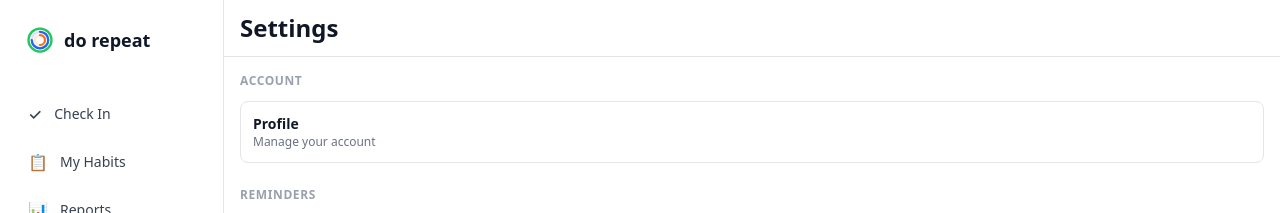
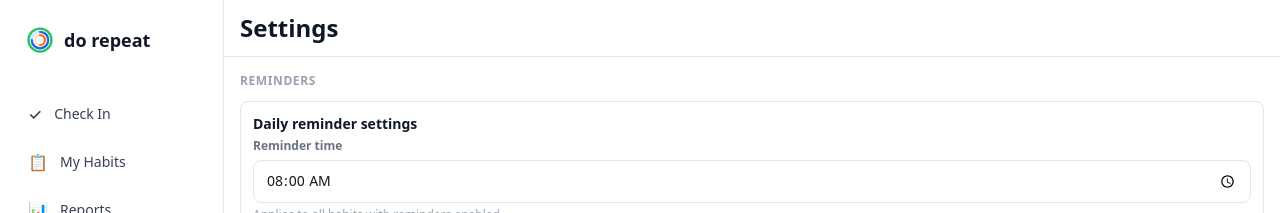
Before and after one commit to salayhin/do-repeat-web, a Next.js app: page /settings in a window 1280 px wide. Shown: the top 213 px of the page. Built offline with nearby package versions, Linux system fonts and the light colour scheme; no server answers.

Commit message:
Progress bar fixing

```diff
--- a/app/(app)/settings/page.tsx
+++ b/app/(app)/settings/page.tsx
@@ -1,5 +1,5 @@
 'use client'
-import { UserButton, SignOutButton } from '@clerk/nextjs'
+import { SignOutButton } from '@clerk/nextjs'
 import { useState, useEffect } from 'react'
 import { useUIStore } from '@/src/stores/uiStore'
 import { getLocalDate } from '@/src/lib/dateUtils'
@@ -82,20 +82,6 @@ export default function SettingsPage() {
       </div>
 
       <div className="px-4 py-4 space-y-6">
-        {/* Account */}
-        <div>
-          <h2 className="text-xs font-semibold text-gray-400 uppercase tracking-wider mb-3">
-            Account
-          </h2>
-          <div className="flex items-center gap-3 p-3 rounded-lg border border-[#E5E5E5]">
-            <UserButton />
-            <div>
-              <p className="text-sm font-semibold text-gray-900">Profile</p>
-              <p className="text-xs text-gray-500">Manage your account</p>
-            </div>
-          </div>
-        </div>
-
         {/* Reminders */}
         <div>
           <h2 className="text-xs font-semibold text-gray-400 uppercase tracking-wider mb-3">
```
